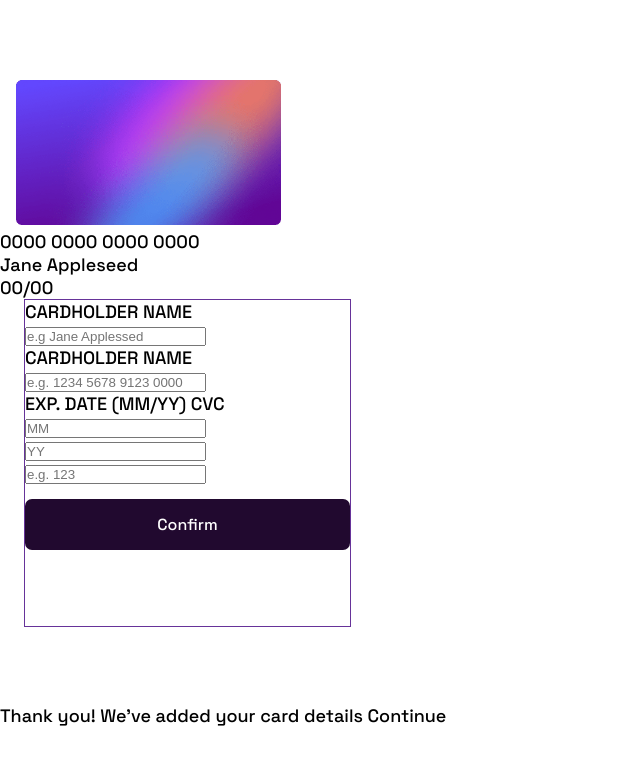
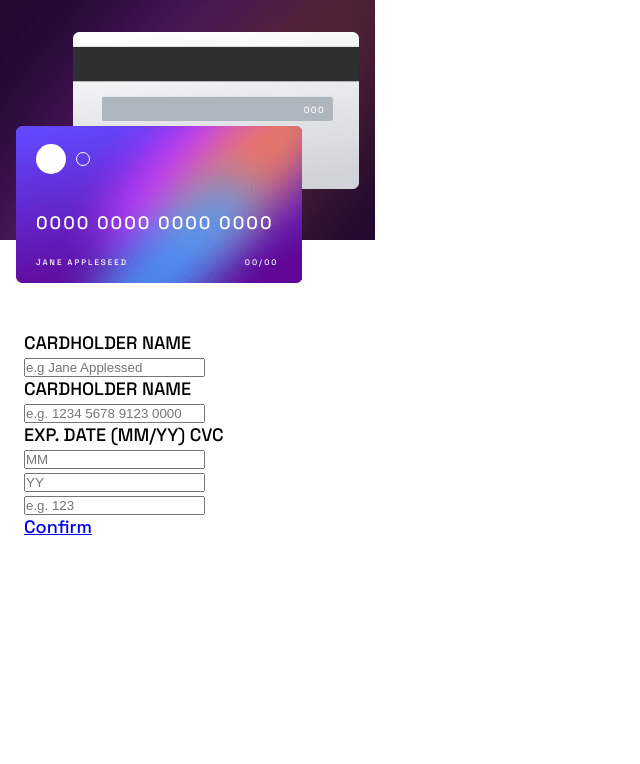
Before and after one commit to GonzaloGC/Interactive-card-details-form, a plain HTML site: page index.html in a window 1280 px wide. Shown: the whole page, without its empty margins (0-640 px from the left). Drawn offline with Linux system fonts and the light colour scheme.

Commit message:
fix styles section hero

```diff
--- a/index.html
+++ b/index.html
@@ -17,12 +17,21 @@
   <body>
     <main class="card">
       <section class="card__hero">
-        <div class="card__img-back"></div>
         <div class="card__img-front">
-          <img class="img" src="images/bg-card-front.png" alt="card front" />
-          <p>0000 0000 0000 0000</p>
-          <p>Jane Appleseed</p>
-          <p>00/00</p>
+          <div class="card__img-one">
+            <p class="card__img-paragraph-one">000</p>
+          </div>
+          <div class="card__img-two">
+            <div class="card__circles">
+              <div class="card__circle-big"></div>
+              <div class="card__circle-small"></div>
+            </div>
+            <p class="card__paragraph-numbers">0000 0000 0000 0000</p>
+            <div class="card__paragraph">
+              <p class="card__paragraph-name">JANE APPLESEED</p>
+              <p class="card__paragraph-date">00/00</p>
+            </div>
+          </div>
         </div>
       </section>
 
@@ -68,7 +77,7 @@
 
     <!-- Completed state start -->
 
-    Thank you! We've added your card details Continue
+
 
     <!-- <div class="attribution">
     Challenge by <a href="https://www.frontendmentor.io?ref=challenge" target="_blank">Frontend Mentor</a>.
--- a/styles.css
+++ b/styles.css
@@ -1,5 +1,5 @@
 @import url("https://fonts.googleapis.com/css2?family=Space+Grotesk:wght@500&display=swap");
-:root{
+:root {
   /* Colors */
   /* Primary */
 
@@ -24,54 +24,173 @@ body {
   font-size: 18px;
 }
 
-.card{
+.card {
   width: 375px;
   height: 704px;
 }
-.img{
-  width: 75%;
-  padding-top: 5rem;
-  padding-left: 1rem;
+.card__hero {
+  background-image: url(/images/bg-main-desktop.png);
+  background-repeat: no-repeat;
+  background-size: cover;
+  position: absolute;
+  width: 375px;
+  height: 240px;
+  left: 0px;
+  top: 0px;
 }
 
-.card__form-section-two{
+.card__img-front {
+  display: flex;
+  width: 343px;
+  height: 251px;
+  /* left: 16px;
+  top: 32px; */
+}
+.card__img-one {
+  background-image: url(/images/bg-card-back.png);
+  background-repeat: no-repeat;
+  background-size: contain;
+  position: absolute;
+  width: 286px;
+  height: 157px;
+  left: 73px;
+  top: 32px;
+}
+.card__img-paragraph-one {
+  position: absolute;
+  height: 11px;
+  left: 80.67%;
+  right: 80.67%;
+  top: calc(50% - 11px / 2 - 0.46px);
+  font-family: "Space Grotesk";
+  font-style: normal;
+  font-weight: 500;
+  font-size: 9px;
+  line-height: 11px;
+  text-align: right;
+  letter-spacing: 1.28571px;
+  text-transform: uppercase;
+  color: var(--White);
+}
+.card__img-two {
+  background-image: url(/images/bg-card-front.png);
+  background-repeat: no-repeat;
+  background-size: cover;
+  position: absolute;
+  width: 286px;
+  height: 157px;
+  left: 16px;
+  top: 126px;
+}
+.card__circles {
+  display: flex;
+  justify-content: center;
+  align-items: center;
+  gap: 10px;
+  position: absolute;
+  height: 30px;
+  width: 54px;
+  left: 20px;
+  top: 18px;
+}
+.card__circle-big {
+  background-color: var(--White);
+  height: 30px;
+  width: 30.18633460998535px;
+  border-radius: 50px;
+}
+.card__circle-small {
+  border: 1px solid white;
+  height: 13.5px;
+  width: 13.583850860595703px;
+  border-radius: 50px;
+}
+.card__paragraph-numbers {
+  position: absolute;
+  height: 23px;
+  left: 6.99%;
+  right: 9.44%;
+  top: calc(50% - 23px / 2 + 18px);
+  font-family: "Space Grotesk";
+  font-style: normal;
+  font-weight: 500;
+  font-size: 18px;
+  line-height: 23px;
+  letter-spacing: 2px;
+  color: var(--White);
+}
+.card__paragraph {
   display: flex;
   flex-direction: column;
-  /* justify-content: center; */
+  justify-content: space-around;
+}
+.card__paragraph-name {
+  position: absolute;
+  left: 6.99%;
+  right: 7.31%;
+  top: 79.62%;
+  bottom: 12.74%;
+  font-style: normal;
+  font-weight: 500;
+  font-size: 8px;
+  line-height: 23px;
+  letter-spacing: 2px;
+  color: var(--White);
+}
+.card__paragraph-date {
+  position: absolute;
+  left: 80%;
+  right: 7.31%;
+  top: 79.62%;
+  bottom: 12.74%;
+  font-style: normal;
+  font-weight: 500;
+  font-size: 8px;
+  line-height: 23px;
+  letter-spacing: 2px;
+  color: var(--White);
+}
+
+.card__form {
+  position: absolute;
+  width: 327px;
+  height: 328px;
+  left: 24px;
+  top: 331px;
+}
+
+/* .card__form-section-two {
+  display: flex;
+  flex-direction: column;
+  justify-content: center;
   align-items: center;
   margin: 0 auto;
-}
-.card__form{
+} */
+/* .card__form {
+  position: absolute;
   border: 1px solid rebeccapurple;
   width: 327px;
   height: 328px;
+  left: 24px;
+  top: 331px;
 }
-.card__form-button{
+.card__form-button {
   text-decoration: none;
   font-size: 16px;
   color: var(--White);
   background-color: var(--Very-dark-violet);
+  position: absolute;
+  top: 606px;
   border-radius: 7px;
-  margin-top: 15px;
-  padding: 15px;
-  width: 100%;
+  width: 327px;
+  height: 53px;
   text-align: center;
-}
-.button{
+} */
+/* .button {
   display: flex;
-  /* justify-content: flex-end; */
+  justify-content: flex-end;
   align-items: center;
-  align-content: flex-end;
-
-}
-
-
-
-
-
-
-
-
+} */
 
 /* .attribution {
   font-size: 11px;
```
Lines whose indentation alone changed are shown as unchanged.
